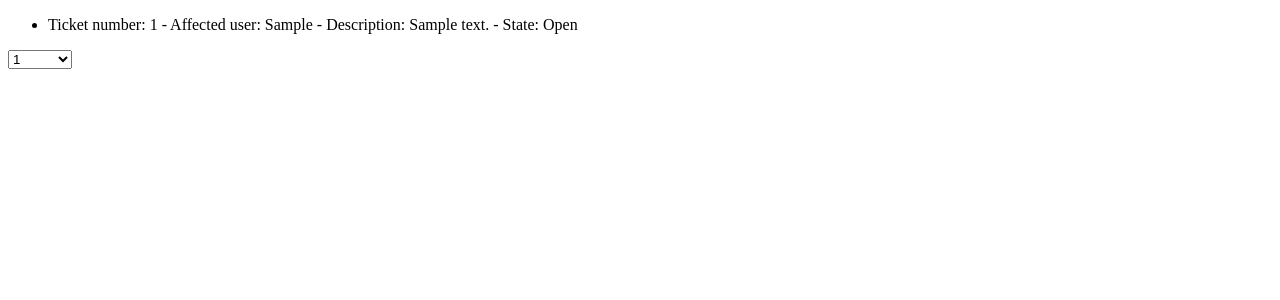
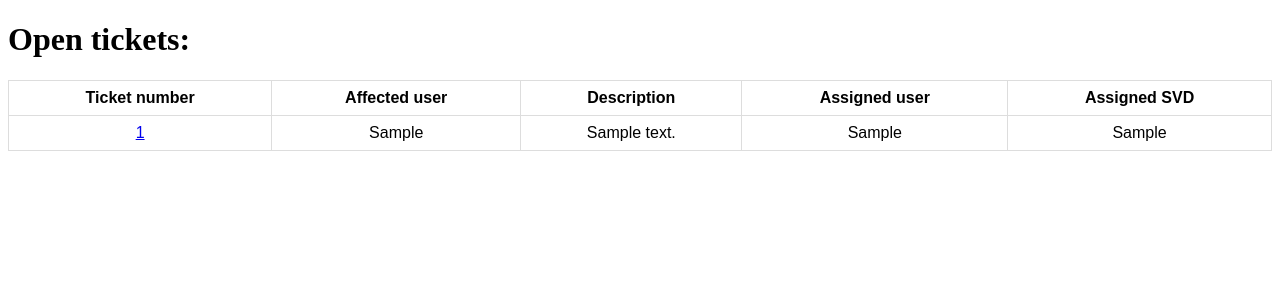
Before and after one commit to huLasPet/issue_tracking_project, a Django app: page /all in a window 1280 px wide. Shown: the top 300 px of the page. Run offline with Django 4.2, Linux system fonts and the light colour scheme; tables that the repository leaves empty hold one stand-in row (values such as "Sample post").

Commit message:
Added links to /ticket and /all

```diff
--- a/ticket_project/ticket_app/templates/ticket_app/all.html
+++ b/ticket_project/ticket_app/templates/ticket_app/all.html
@@ -1,28 +1,48 @@
 <!DOCTYPE html>
 <html lang="en">
+<style>
+.open_table {
+  font-family: arial, sans-serif;
+  border-collapse: collapse;
+  width: 100%;
+
+}
+
+.open_header, .open_tickets {
+  border: 1px solid #dddddd;
+  text-align: left;
+  padding: 8px;
+  text-align: center;
+}
+
+</style>
 <head>
     <meta charset="UTF-8">
     <title>All open tickets</title>
 </head>
 <body>
+    <h1>Open tickets:</h1>
     {% if tickets %}
-<ul>
+        <table class="open_table">
+            <tr>
+                <th class="open_header">Ticket number</th>
+                <th class="open_header">Affected user</th>
+                <th class="open_header">Description</th>
+                <th class="open_header">Assigned user</th>
+                <th class="open_header">Assigned SVD</th>
+            </tr>
             {% for ticket in tickets %}
             {% if ticket.state != "Closed" %}
-    <li>Ticket number: {{ ticket.id }} - Affected user: {{ ticket.affected_user }} - Description: {{ ticket.description }} - State: {{ ticket.state}}</li>
+            <tr>
+                <td class="open_tickets"><a href="/ticket/{{ ticket.id }}">{{ ticket.id }}</a></td>
+                <td class="open_tickets">{{ ticket.affected_user }}</td>
+                <td class="open_tickets">{{ ticket.description }}</td>
+                <td class="open_tickets">{{ ticket.assigned_user }}</td>
+                <td class="open_tickets">{{ ticket.assigned_svd }}</td>
+            </tr>
             {% endif %}
             {% endfor %}
-
-</ul>
-
-<select name="state">
-    {% for ticket in tickets %}
-    <option value="Open" selected>{{ ticket.id }}</option>
-    <option value="Closed">Closed</option>
-    {% endfor %}
-</select>
-
-
+        </table>
     {% else %}
         <p>No tickets are open.</p>
     {% endif %}
--- a/ticket_project/ticket_app/templates/ticket_app/ticket.html
+++ b/ticket_project/ticket_app/templates/ticket_app/ticket.html
@@ -5,6 +5,7 @@
     <title>Ticket</title>
 </head>
 <body>
+<a href="/all">Back to all open tickets</a>
 <form action="{% url 'ticket_app:ticket' tickets.id %}" method="post">
     {% csrf_token %}
     <fieldset>
```
Also changed, not shown: 1 other file. Lines whose indentation alone changed are shown as unchanged.
